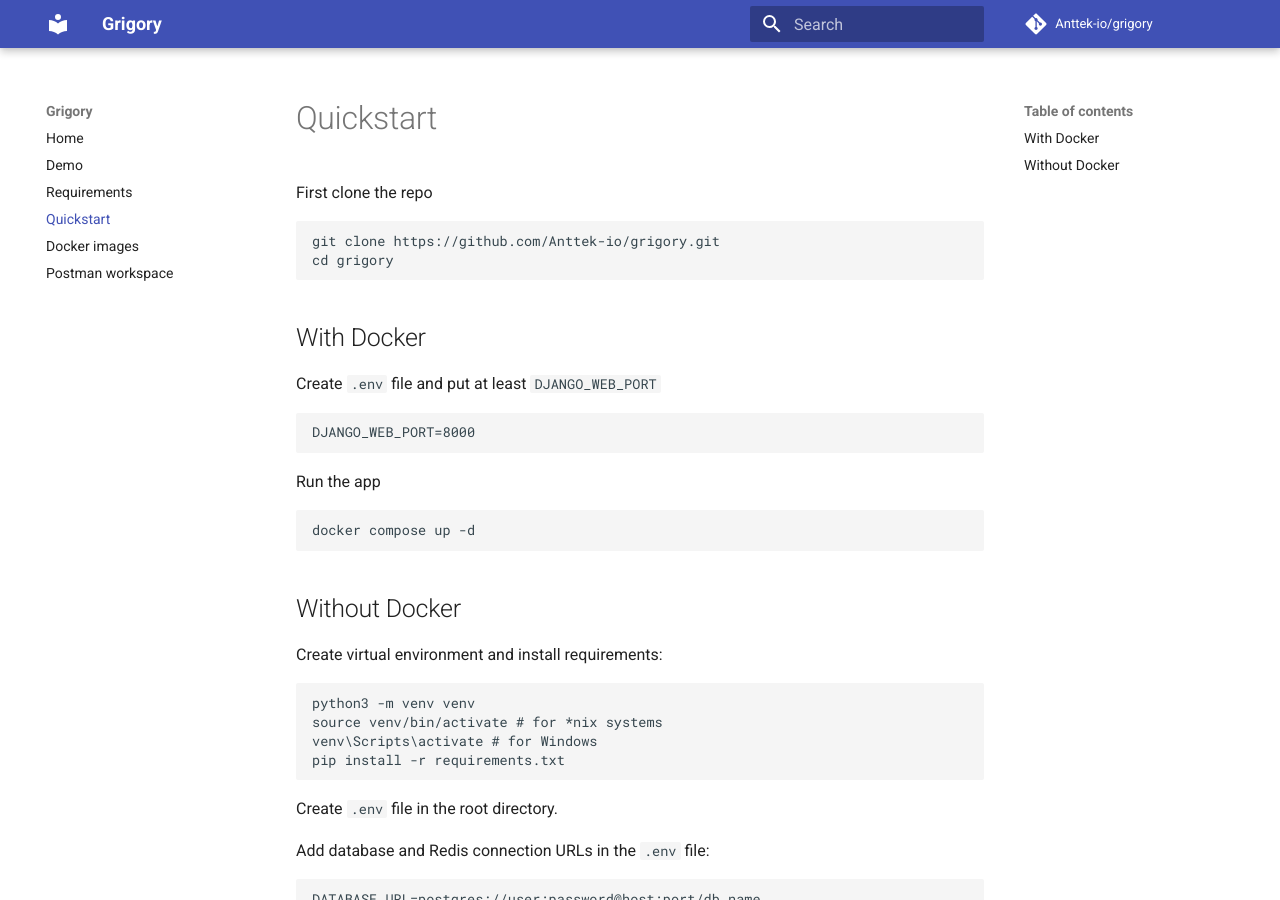
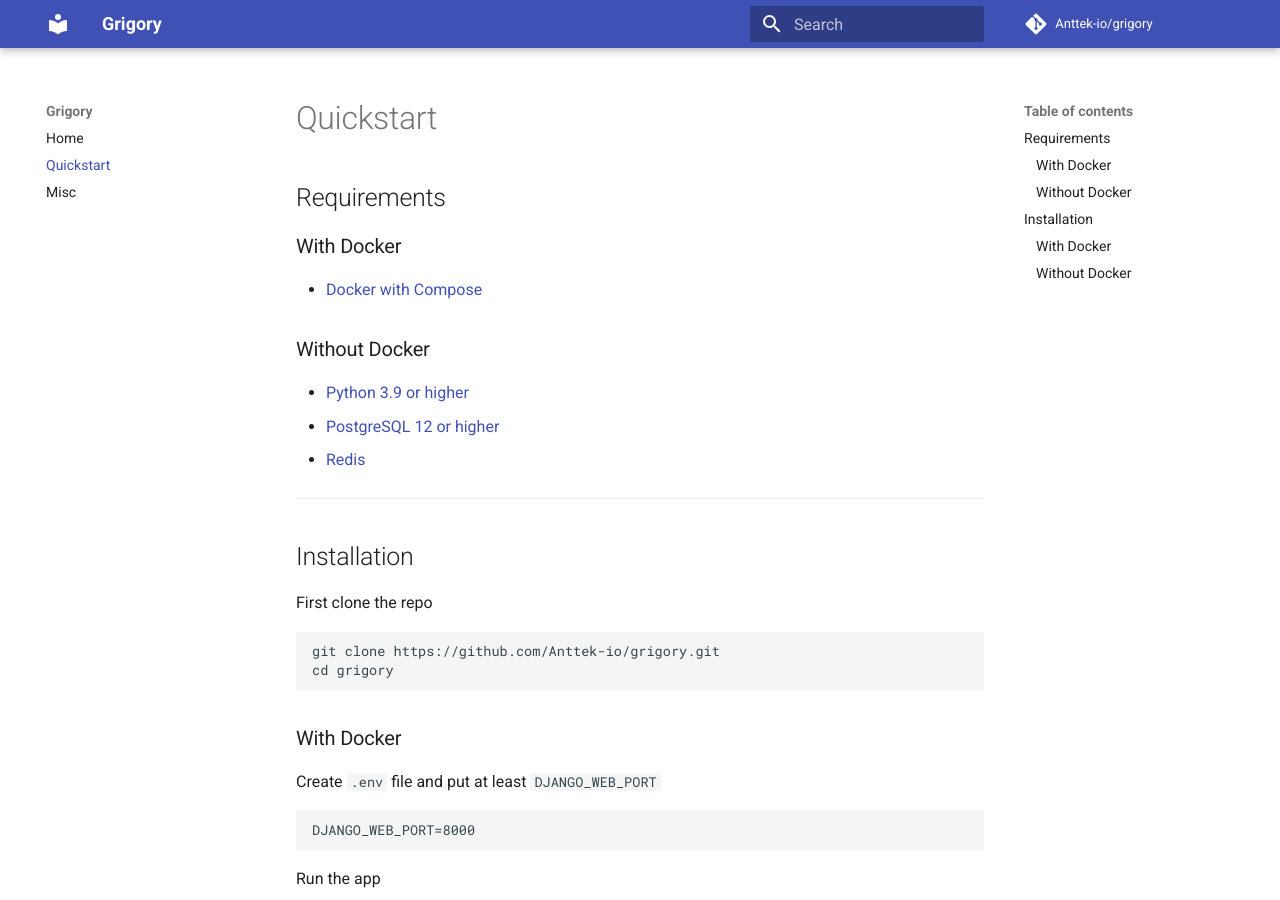
Before and after one commit to Anttek-io/grigory, an MkDocs documentation site: the page built from docs/quickstart.md, in a window 1280 px wide and 900 px high. Built offline with MkDocs 1.6.1 and Material for MkDocs 9.7.7, drawn with Linux system fonts in a browser that asks for light colours; comment, search, counter and statistics services are not loaded.

Commit message:
adding documentation

````diff
--- a/docs/quickstart.md
+++ b/docs/quickstart.md
@@ -1,4 +1,20 @@
 # Quickstart
+
+## Requirements
+
+### With Docker
+
+- [Docker with Compose](https://docs.docker.com/compose/install/)
+
+### Without Docker
+
+- [Python 3.9 or higher](https://www.python.org/downloads/)
+- [PostgreSQL 12 or higher](https://www.postgresql.org/download/)
+- [Redis](https://redis.io/download)
+
+---
+
+## Installation
 
 First clone the repo
 
@@ -7,7 +23,7 @@ git clone https://github.com/Anttek-io/grigory.git
 cd grigory
 ```
 
-## With Docker
+### With Docker
 
 Create `.env` file and put at least `DJANGO_WEB_PORT`
 ```shell
@@ -19,7 +35,7 @@ Run the app
 docker compose up -d
 ```
 
-## Without Docker
+### Without Docker
 
 Create virtual environment and install requirements:
 ```bash
--- a/mkdocs.yml
+++ b/mkdocs.yml
@@ -6,10 +6,7 @@ repo_name: 'Anttek-io/grigory'
 repo_url: 'https://github.com/Anttek-io/grigory'
 nav:
   - Home: index.md
-  - Demo: demo.md
-  - Requirements: requirements.md
   - Quickstart: quickstart.md
-  - Docker images: docker-images.md
-  - Postman workspace: postman-workspace.md
+  - Misc: misc.md
 theme:
   name: 'material'
````
Also changed, not shown: docs/demo.md (deleted, +0 -10 lines), docs/docker-images.md (deleted, +0 -10 lines), docs/index.md (+14 -3 lines), docs/misc.md (added, +21 -0 lines), docs/postman-workspace.md (deleted, +0 -8 lines), docs/requirements.md (deleted, +0 -13 lines), README.md (line endings or trailing spaces).
